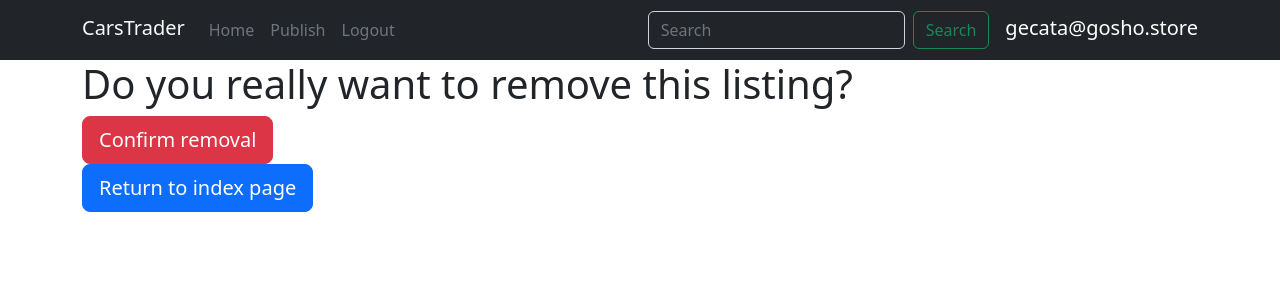
After one commit to GecataGoranov/CarsTrader, a Django app: page /delete/1 in a window 1280 px wide. The commit adds this page. Shown: the top 300 px of the page. Run offline with Django 4.2, Linux system fonts and the light colour scheme; a user stored in the database is signed in; data comes from the database, SQL or seed files in the repository; both versions use the stored data as it was after the commit; parts of the project's set-up code (start-up, migrations or seed data) failed here and were passed over.

Commit message:
Made the deletion function work

```diff
--- a/templates/base/car_card.html
+++ b/templates/base/car_card.html
@@ -16,7 +16,7 @@
                     <div class="btn-group" role="group">
                         <a href="{% url 'details' car.id %}" class="btn btn-primary btn-lg">Learn more</a>
                             {% if car.seller == request.user %}
-                                <a href="#" class="btn btn-danger btn-lg">Remove listing</a>
+                                <a href="{% url 'delete car' car.id %}" class="btn btn-danger btn-lg">Remove listing</a>
                             {% else %}
                                 <a href="#" class="btn btn-success btn-lg">Add to Favourites</a>
                             {% endif %}
--- /dev/null
+++ b/templates/base/prohibited.html
@@ -0,0 +1,5 @@
+{% extends "base/layout.html" %}
+
+{% block body %}
+    <h1>You are not allowed to do this!!!</h1>
+{% endblock %}
--- a/trader/models.py
+++ b/trader/models.py
@@ -77,7 +77,7 @@ class Car(models.Model):
 
 class CarPictures(models.Model):
     picture = models.ImageField(upload_to="car_images")
-    car_id = models.ForeignKey(Car, on_delete=models.DO_NOTHING)
+    car_id = models.ForeignKey(Car, on_delete=models.CASCADE)
 
 
 class CarManufacturer(models.Model):
--- /dev/null
+++ b/trader/templates/trader/confirm_delete.html
@@ -0,0 +1,10 @@
+{% extends "base/layout.html" %}
+
+{% block body %}
+    <form method="POST">
+        {% csrf_token %}
+        <h1>Do you really want to remove this listing?</h1>
+        <button class="btn btn-danger btn-lg">Confirm removal</button>
+    </form>
+    <a class="btn btn-primary btn-lg" href="{% url 'index' %}">Return to index page</a>
+{% endblock %}
--- a/trader/urls.py
+++ b/trader/urls.py
@@ -1,5 +1,6 @@
 from django.urls import path
-from .views import IndexView, PublishCreateView, CarDetailsView, CarDeleteView
+from .views import IndexView, PublishCreateView, CarDetailsView, CarRemoveView
+from django.views.generic import TemplateView
 
 
 
@@ -7,5 +8,6 @@ urlpatterns = [
     path("", IndexView.as_view(), name="index"),
     path("publish", PublishCreateView.as_view(), name="publish"),
     path("details/<int:pk>", CarDetailsView.as_view(), name="details"),
-    path("delete/<int:pk>", CarDeleteView.as_view(), name="delete car")
+    path("delete/<int:pk>", CarRemoveView.as_view(), name="delete car"),
+    path("prohibited", TemplateView.as_view(template_name="base/prohibited"), name="prohibited"),
 ]
--- a/trader/views.py
+++ b/trader/views.py
@@ -1,7 +1,9 @@
 from typing import Any, Dict
+from django import http
 from django.db import models
 from django.db.models import Q
 from django.db.models.query import QuerySet
+from django.http.response import HttpResponse
 from django.shortcuts import render, HttpResponse, redirect
 from django.views.generic import TemplateView, ListView, DetailView
 from django.views.generic.edit import CreateView, FormView, DeleteView
@@ -113,7 +115,20 @@ class CarDetailsView(DetailView):
         return context
 
 
-class CarDeleteView(LoginRequiredMixin, DeleteView):
+class CarRemoveView(LoginRequiredMixin, DeleteView):
     model = Car
     template_name = "trader/confirm_delete.html"
     success_url = reverse_lazy("index")
+
+    def get(self, request, *args, **kwargs):
+        car_to_delete = Car.objects.get(id=self.kwargs.get("pk"))
+
+        if self.request.user != car_to_delete.seller:
+            return redirect(reverse_lazy("prohibited"))
+        return super().get(request, *args, **kwargs)
+
+
+    def get_context_data(self, **kwargs):
+        context = super().get_context_data(**kwargs)
+        context["slug"] = slugify(self.request.user.email)
+        return context
```
Also changed, not shown: db.sqlite3, media/car_images/megane_qUnw4ez.jpg (added).
